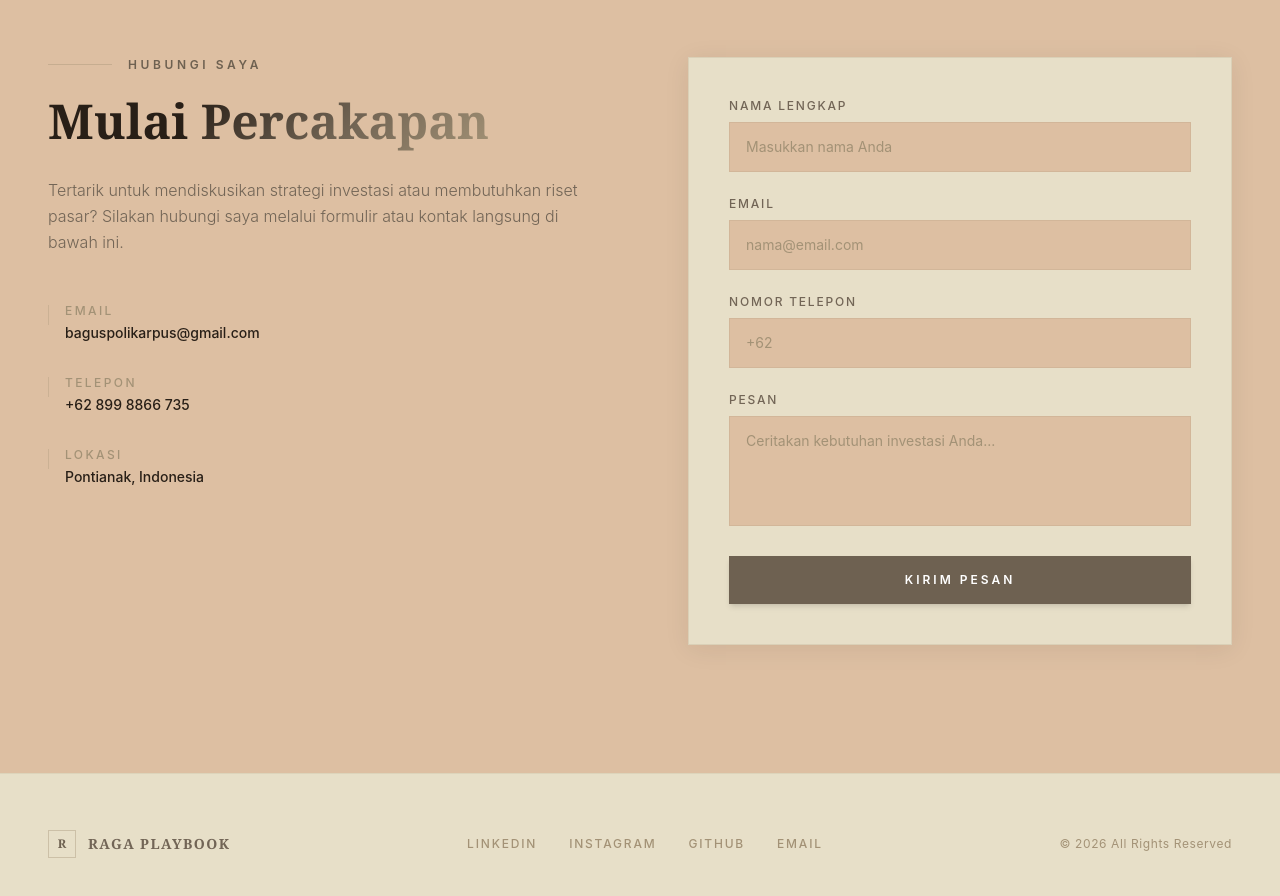
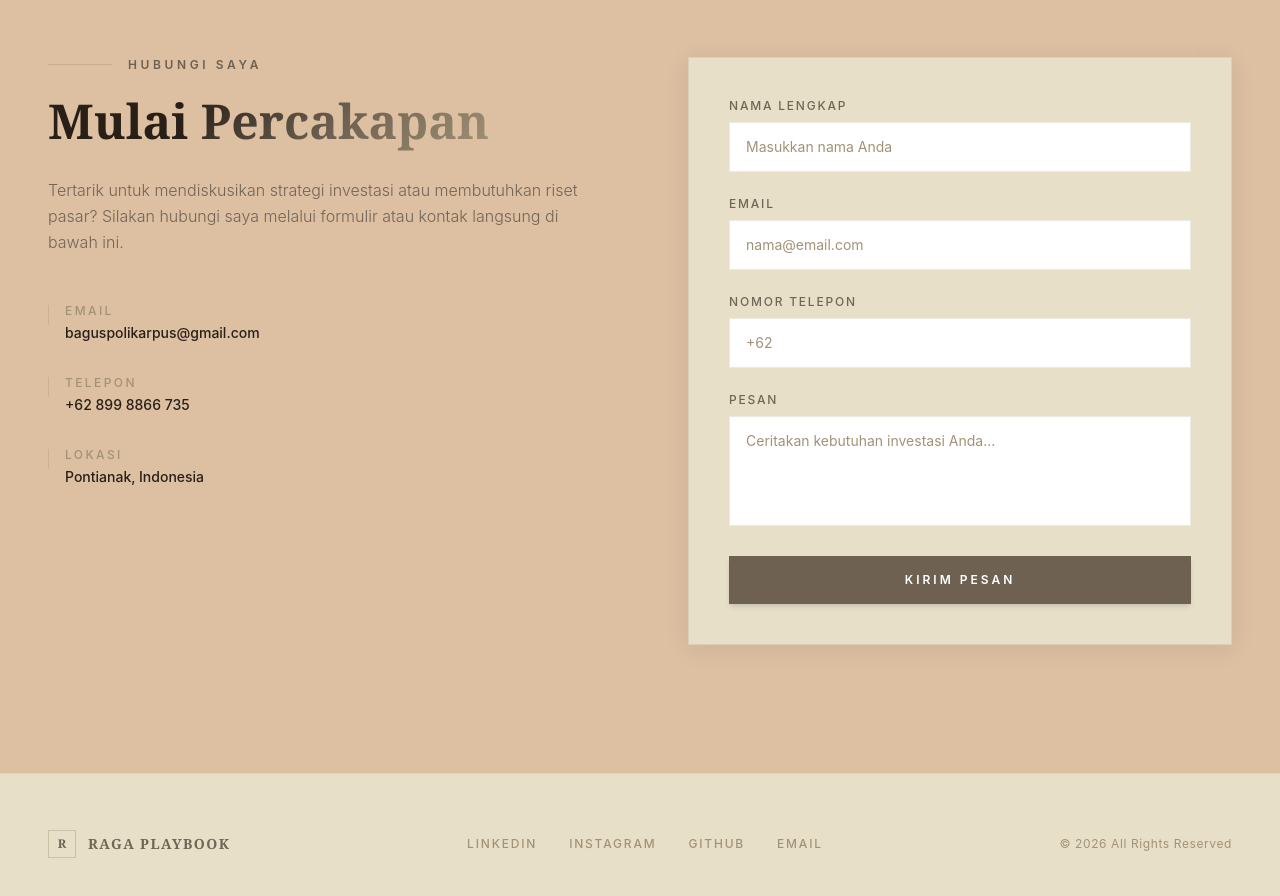
Before and after one commit to broden101/portfolio, a Next.js app: page / in a window 1280 px wide. Shown: the part 3900-4796 px from the top of the page. Built offline with nearby package versions, Linux system fonts and the light colour scheme.

Commit message:
fix: white input fields on contact form

```diff
--- a/components/Contact.tsx
+++ b/components/Contact.tsx
@@ -63,7 +63,7 @@ export default function Contact() {
                     placeholder={field.placeholder}
                     value={(form as any)[field.key]}
                     onChange={(e) => setForm({ ...form, [field.key]: e.target.value })}
-                    className="w-full bg-[#DDBFA2] border border-[#A39276]/20 px-4 py-3.5 text-[#070301] text-sm placeholder-[#A39276] transition-all duration-300 focus:shadow-md"
+                    className="w-full bg-white border border-[#A39276]/20 px-4 py-3.5 text-[#070301] text-sm placeholder-[#A39276] transition-all duration-300 focus:shadow-md"
                     required
                   />
                 </div>
@@ -76,7 +76,7 @@ export default function Contact() {
                   value={form.message}
                   onChange={(e) => setForm({ ...form, message: e.target.value })}
                   rows={4}
-                  className="w-full bg-[#DDBFA2] border border-[#A39276]/20 px-4 py-3.5 text-[#070301] text-sm placeholder-[#A39276] resize-none transition-all duration-300 focus:shadow-md"
+                  className="w-full bg-white border border-[#A39276]/20 px-4 py-3.5 text-[#070301] text-sm placeholder-[#A39276] resize-none transition-all duration-300 focus:shadow-md"
                   required
                 />
               </div>
```
